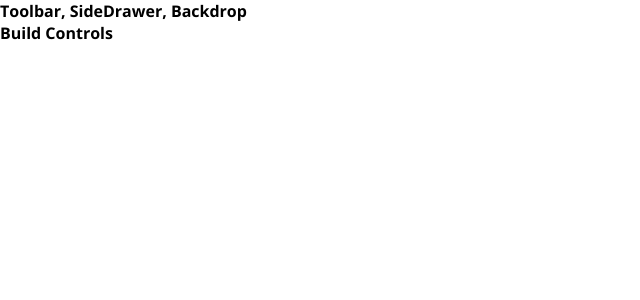
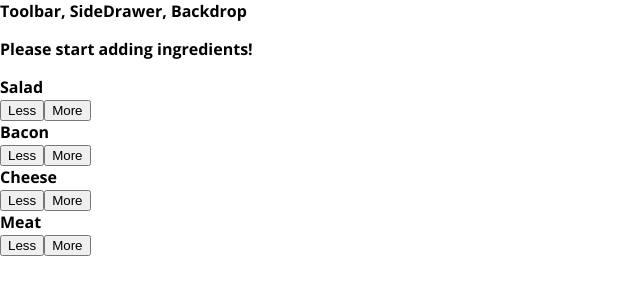
Before and after one commit to katesorotos/react-burger-builder, a React app: page / in a window 1280 px wide. Shown: the top 300 px of the page, without its empty margins (0-640 px from the left). Built offline with nearby package versions, Linux system fonts and the light colour scheme.

Commit message:
burger-builder: build controls

```diff
--- /dev/null
+++ b/src/components/Burger/BuildControls/BuildControl/BuildControl.css
@@ -0,0 +1,56 @@
+.BuildControl {
+    display: flex;
+    justify-content: space-between;
+    align-items: center;
+    margin: 5px 0;
+}
+
+.BuildControl button {
+    display: block;
+    font: inherit;
+    padding: 5px;
+    margin: 0 5px;
+    width: 80px;
+    border: 1px solid #AA6817;
+    cursor: pointer;
+    outline: none;
+}
+
+.BuildControl button:disabled {
+    background-color: #AC9980;
+    border: 1px solid #7E7365;
+    color: #ccc;
+    cursor: default;
+}
+
+.BuildControl button:hover:disabled {
+    background-color: #AC9980;
+    color: #ccc;
+    cursor: not-allowed;
+}
+
+.Label {
+    padding: 10px;
+    font-weight: bold;
+    width: 80px;
+}
+
+.BuildControl .Less {
+    background-color: #D39952;
+    color: white;
+}
+
+.BuildControl .More {
+    background-color: #8F5E1E;
+    color: white;
+}
+
+.BuildControl .Less:hover, .BuildControl .Less:active {
+    background-color: #DAA972;
+    color: white;
+}
+
+.BuildControl .More:hover,.BuildControl .More:active {
+    background-color: #99703F;
+    color: white;
+}
--- /dev/null
+++ b/src/components/Burger/BuildControls/BuildControl/BuildControl.js
@@ -0,0 +1,12 @@
+import React from 'react';
+import './BuildControl.css';
+
+const buildControl = (props) => (
+    <div className="BuildControl">
+        <div className="Label">{props.label}</div>
+        <button className="Less">Less</button>
+        <button className="More">More</button>
+    </div>
+);
+
+export default buildControl;
--- /dev/null
+++ b/src/components/Burger/BuildControls/BuildControls.css
@@ -0,0 +1,10 @@
+.BuildControls {
+    width: 100%;
+    background-color: #CF8F2E;
+    display: flex;
+    flex-flow: column;
+    align-items: center;
+    box-shadow: 0 2px 1px #ccc;
+    margin: auto;
+    padding: 10px 0px;
+}
--- /dev/null
+++ b/src/components/Burger/BuildControls/BuildControls.js
@@ -0,0 +1,20 @@
+import React from 'react';
+import './BuildControls.css';
+import BuildControl from './BuildControl/BuildControl';
+
+const controls = [
+    {label: 'Salad', type: 'salad' },
+    {label: 'Bacon', type: 'bacon' },
+    {label: 'Cheese', type: 'cheese' },
+    {label: 'Meat', type: 'meat' },
+];
+
+const buildControls = (props) => (
+    <div className='BuildControls'>
+       {controls.map(ctrl => (
+           <BuildControl key={ctrl.label} label={ctrl.label}/>
+       ))}
+    </div>
+);
+
+export default buildControls;
--- a/src/components/Burger/Burger.js
+++ b/src/components/Burger/Burger.js
@@ -1,13 +1,24 @@
-import React from 'react';
+import React, { useReducer } from 'react';
 import './Burger.css';
 import BurgerIngredient from './BurgerIngredient/BurgerIngredient';
 
 const burger = (props) => {
-    return (
+    let transformedIngredients = Object.keys( props.ingredients )
+        .map( igKey => {
+            return [...Array( props.ingredients[igKey] )].map( ( _, i ) => {
+                return <BurgerIngredient key={igKey + i} type={igKey} />
+            });
+        })
+        .reduce((arr, el) => {
+            return arr.concat(el)
+        }, []);
+        if (transformedIngredients.length === 0) {
+            transformedIngredients = <p>Please start adding ingredients!</p>
+        }
+        return (
         <div className="Burger">
             <BurgerIngredient type="bread-top"/>
-            <BurgerIngredient type="cheese"/>
-            <BurgerIngredient type="meat"/>
+            {transformedIngredients}
             <BurgerIngredient type="bread-bottom"/>
         </div>
     );
--- a/src/containers/BurgerBuilder/BurgerBuilder.js
+++ b/src/containers/BurgerBuilder/BurgerBuilder.js
@@ -1,13 +1,23 @@
 import React, {Component} from 'react';
 import Aux from '../../hoc/Aux';
 import Burger from '../../components/Burger/Burger';
+import BuildControls from '../../components/Burger/BuildControls/BuildControls';
 
 class BurgerBuilder extends Component {
+    state = {
+        ingredients: {
+            salad: 0,
+            bacon: 0,
+            cheese: 0,
+            meat: 0
+        }
+    }
+
     render () {
         return(
             <Aux>
-                <Burger/>
-                <div>Build Controls</div>
+                <Burger ingredients={this.state.ingredients}/>
+                <BuildControls/>
             </Aux>
         );
     }
--- a/src/index.css
+++ b/src/index.css
@@ -1,5 +1,5 @@
 body {
   margin: 0;
   padding: 0;
-  font-family: 'Open Sans', sans-serif;;
+  font-family: 'Open Sans', sans-serif;
 }
```
